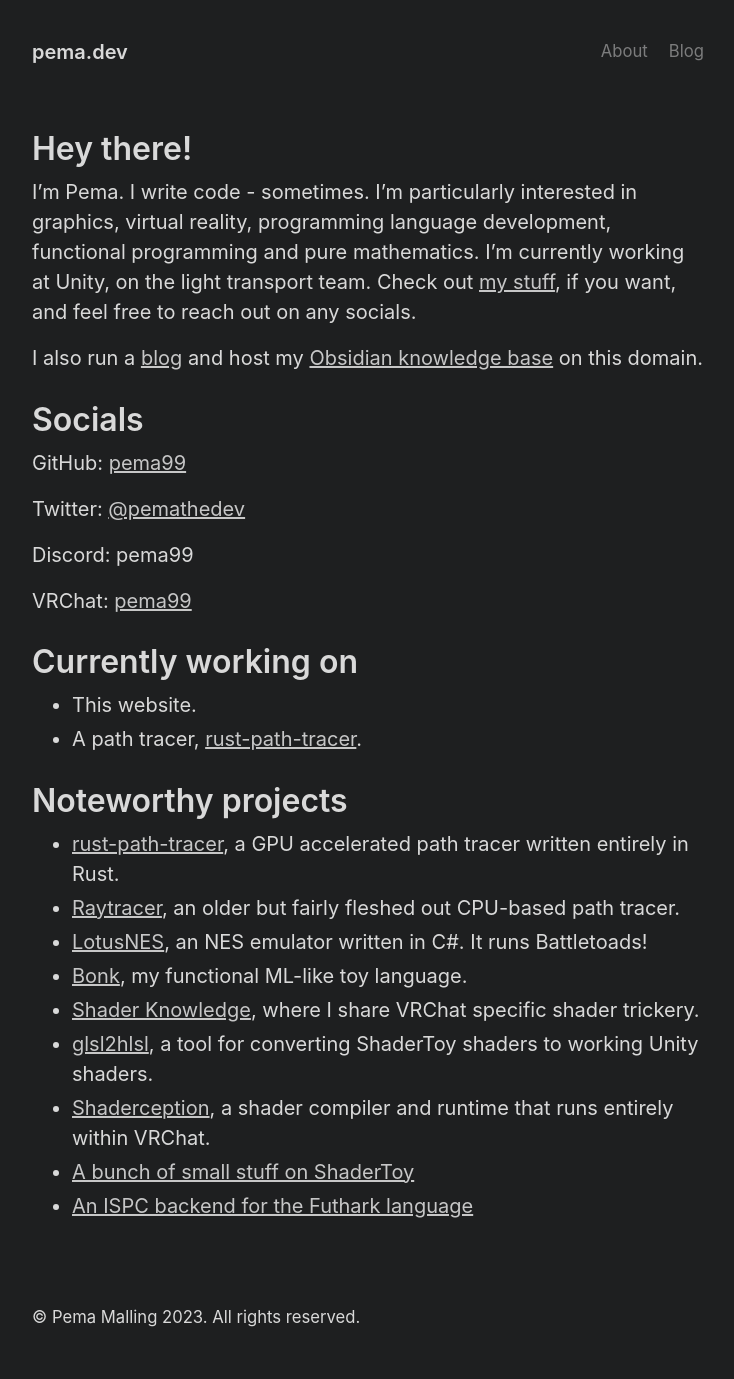
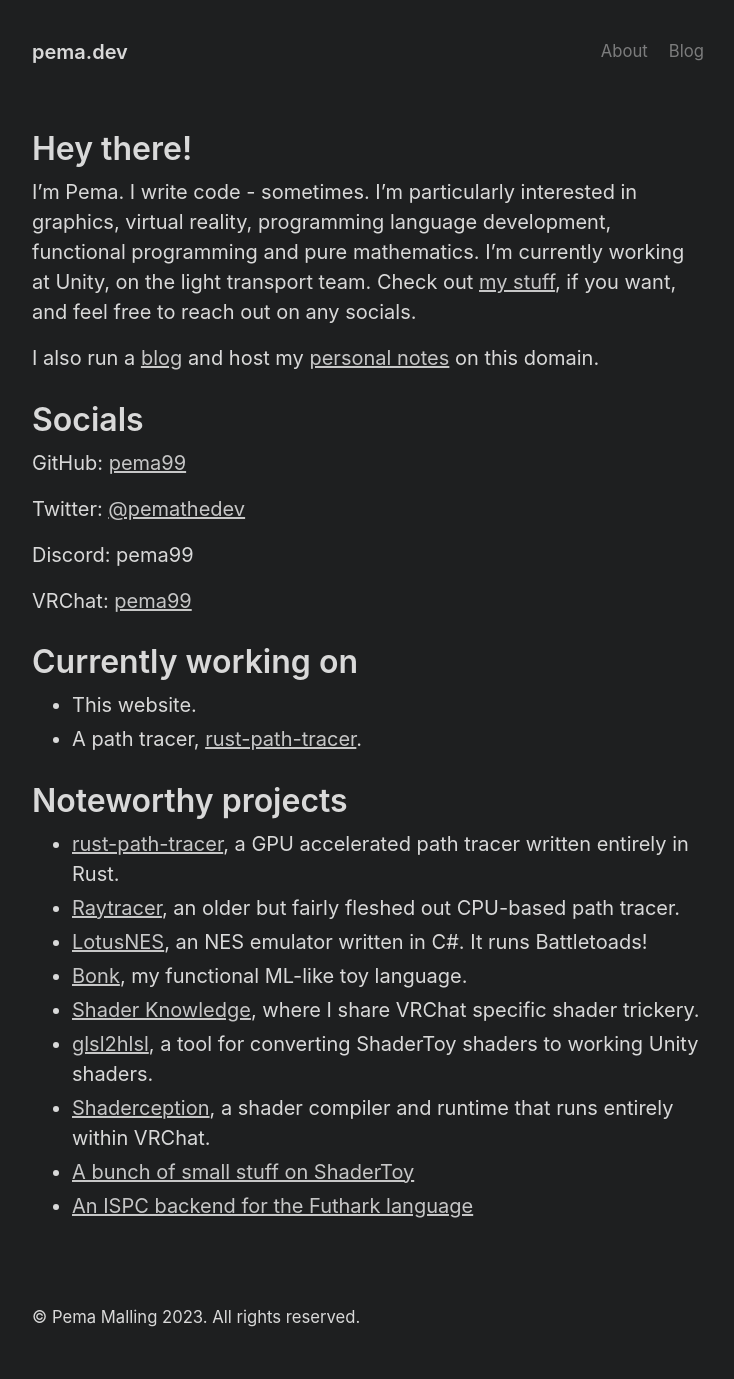
Before and after one commit to pema99/pema99.github.io, a Jekyll site: the page built from index.md, in a window 1280 px wide. Shown: the whole page, without its empty margins (272-1006 px from the left). Built offline with Jekyll 4.4.1, drawn with Linux system fonts in a browser that asks for light colours.

Commit message:
Update index.md

```diff
--- a/index.md
+++ b/index.md
@@ -9,7 +9,7 @@
 Check out [my stuff](https://github.com/pema99), if you want, and feel free to reach
 out on any socials.
 
-I also run a [blog](archive.md) and host my [Obsidian knowledge base](https://pema.dev/obsidian/math/light-transport/the-rendering-equation.html) on this domain.
+I also run a [blog](archive.md) and host my [personal notes](https://pema.dev/obsidian/math/light-transport/the-rendering-equation.html) on this domain.
 
 # Socials
 GitHub: [pema99](https://github.com/pema99)
```
